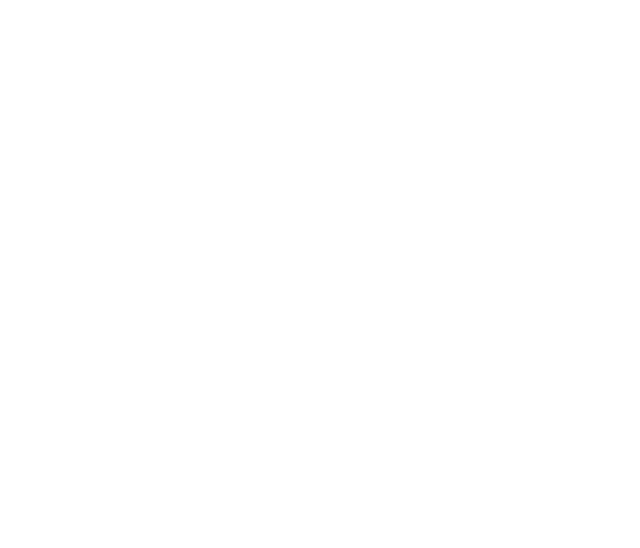
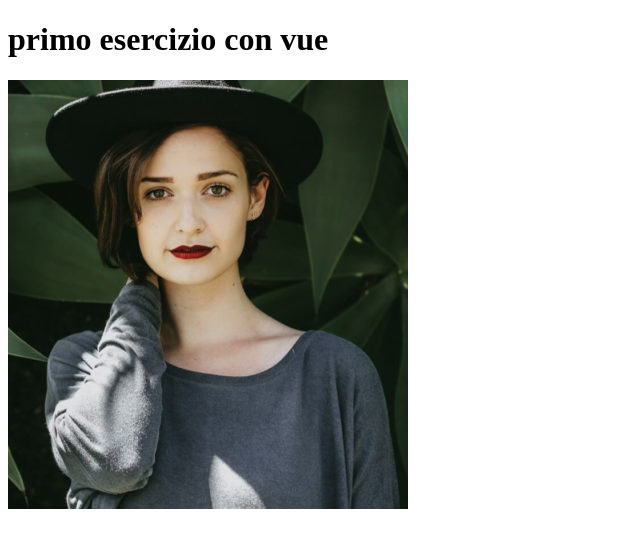
Before and after one commit to FilippoDibe/vue-hello, a plain HTML site: page index.html in a window 1280 px wide. Shown: the whole page, without its empty margins (0-640 px from the left). Drawn offline with nearby package versions, Linux system fonts and the light colour scheme.

Commit message:
add foto

```diff
--- a/index.html
+++ b/index.html
@@ -8,8 +8,8 @@
 <body>
 
     <div id="app">
-
-
+        <h1>{{ message }}</h1>
+        <img :src="foto" alt="">
     </div>
     <script src="https://unpkg.com/vue@3/dist/vue.global.js"></script>
     <script src="script.js"></script>
--- a/script.js
+++ b/script.js
@@ -3,7 +3,8 @@ const {createApp} = Vue
 createApp({
     data(){
         return{
-            message:'hello Vue!',
+            message:'primo esercizio con vue ',
+            foto: 'angela-caroll-chief-editor.jpg'
         }
     }
 }).mount('#app')
```
Also changed, not shown: angela-caroll-chief-editor.jpg (added).
